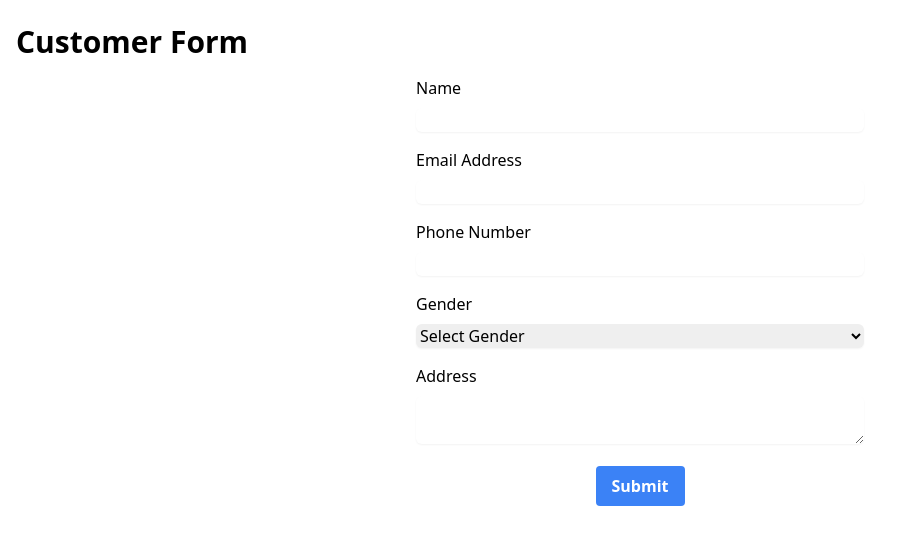
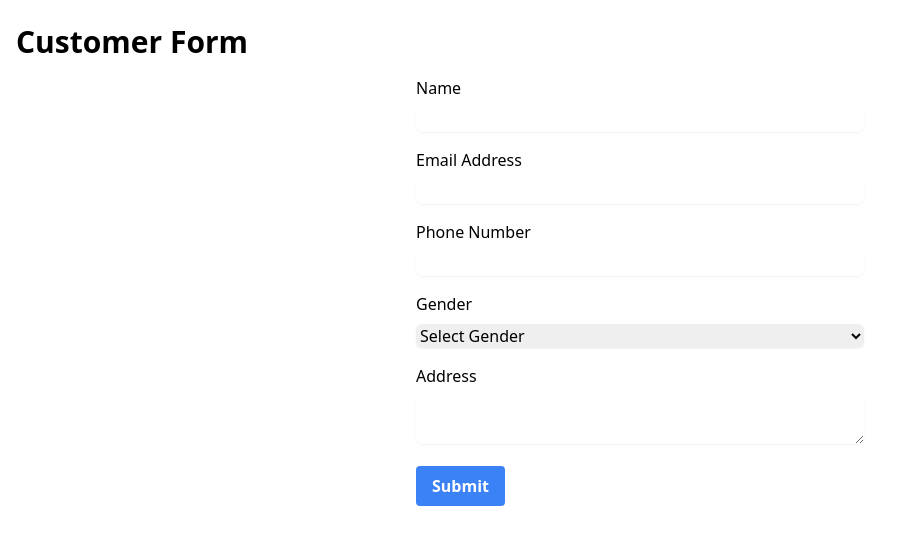
Before and after one commit to saviojohn/Motoshare, a Next.js app: page /customer in a window 1280 px wide. Shown: the top 544 px of the page, without its empty margins (0-910 px from the left). Built offline with nearby package versions, Linux system fonts and the light colour scheme.

Commit message:
added database integration

```diff
--- a/package.json
+++ b/package.json
@@ -15,6 +15,7 @@
     "autoprefixer": "10.4.14",
     "eslint": "8.39.0",
     "eslint-config-next": "13.3.1",
+    "firebase": "^9.21.0",
     "next": "13.3.1",
     "postcss": "8.4.23",
     "react": "18.2.0",
--- /dev/null
+++ b/src/firebase/firebase.config.ts
@@ -0,0 +1,9 @@
+export const firebaseConfig = {
+    apiKey: "AIzaSyA_4gIFYw2qey2hhqUABl7BWtmQSfXbeDs",
+    authDomain: "motoshare-b34e1.firebaseapp.com",
+    databaseURL: "https://motoshare-b34e1-default-rtdb.firebaseio.com",
+    projectId: "motoshare-b34e1",
+    storageBucket: "motoshare-b34e1.appspot.com",
+    messagingSenderId: "580516751399",
+    appId: "1:580516751399:web:f283711ddff3845bb48602"
+};
--- a/src/pages/_app.tsx
+++ b/src/pages/_app.tsx
@@ -3,8 +3,10 @@ import type { AppProps } from 'next/app'
 import "leaflet/dist/leaflet.css";
 import "leaflet/dist/images/marker-icon.png";
 import "leaflet/dist/images/marker-shadow.png";
-
+import {firebaseConfig} from "@/firebase/firebase.config";
+import { initializeApp } from "firebase/app";
 
 export default function App({ Component, pageProps }: AppProps) {
+  initializeApp(firebaseConfig);
   return <Component {...pageProps} />
 }
--- a/src/pages/customer.tsx
+++ b/src/pages/customer.tsx
@@ -1,6 +1,8 @@
 import React, { useState } from "react";
 import Head from "next/head";
-import Link from "next/link";
+import { useRouter } from 'next/router'
+import { getDatabase, ref, child, push, update } from "firebase/database";
+
 
 const CustomerForm = () => {
   const [name, setName] = useState("");
@@ -8,6 +10,23 @@ const CustomerForm = () => {
   const [phone, setPhone] = useState("");
   const [gender, setGender] = useState("");
   const [address, setAddress] = useState("");
+  const router = useRouter();
+
+  function submitData(e) {
+    e.preventDefault();
+    const customer = {name, email, phone, gender, address};
+    const db = getDatabase();
+
+    let newPostKey = push(child(ref(db), 'posts')).key;
+
+    let updates = {};
+    updates['/customers/' + newPostKey] = customer;
+
+    return update(ref(db), updates).then( () => {
+      window.alert("Registration Completed");
+      router.push("/nextcustomerpage");
+    }).catch(error => console.error(error));
+  }
 
   return (
     <>
@@ -16,7 +35,7 @@ const CustomerForm = () => {
       </Head>
       <div className="container mx-auto px-4 py-6">
         <h1 className="text-3xl font-bold mb-4">Customer Form</h1>
-        <form className="max-w-md mx-auto">
+        <form className="max-w-md mx-auto" onSubmit={submitData}>
           <div className="mb-4">
             <label htmlFor="name" className="block font-medium mb-2">
               Name
@@ -80,14 +99,9 @@ const CustomerForm = () => {
               onChange={(e) => setAddress(e.target.value)}
             ></textarea>
           </div>
-          <div className="flex justify-center">
-            <Link
-              href="/nextcustomerpage"
-              className="bg-blue-500 text-white font-bold py-2 px-4 rounded focus:outline-none focus:shadow-outline-blue active:bg-blue-600"
-            >
+          <button type="submit" className="flex justify-center bg-blue-500 text-white font-bold py-2 px-4 rounded focus:outline-none focus:shadow-outline-blue active:bg-blue-600">
               Submit
-            </Link>
-          </div>
+          </button>
         </form>
       </div>
     </>
```
Also changed, not shown: 1 other file (tests, documents, lock files or other folders).
